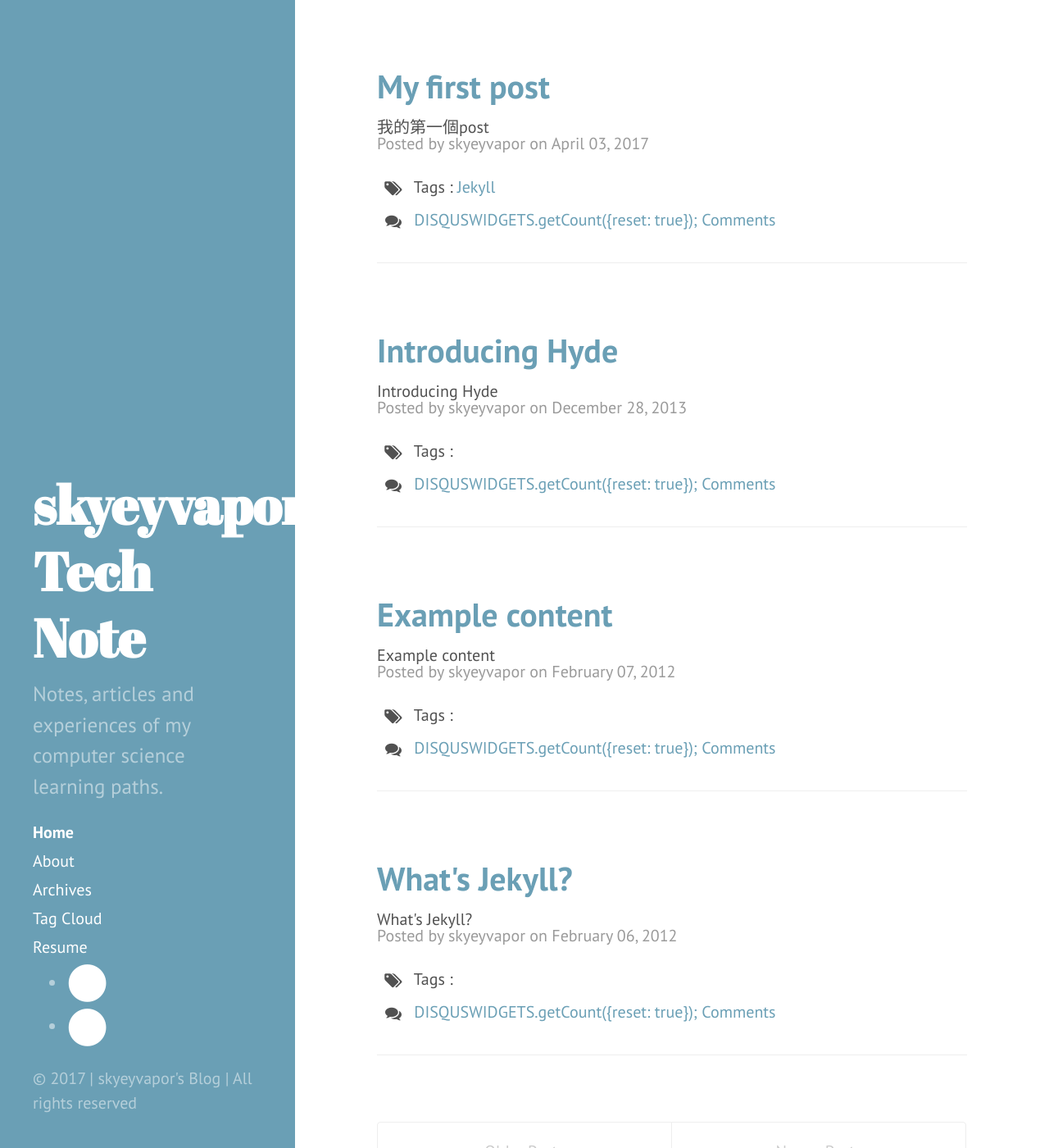
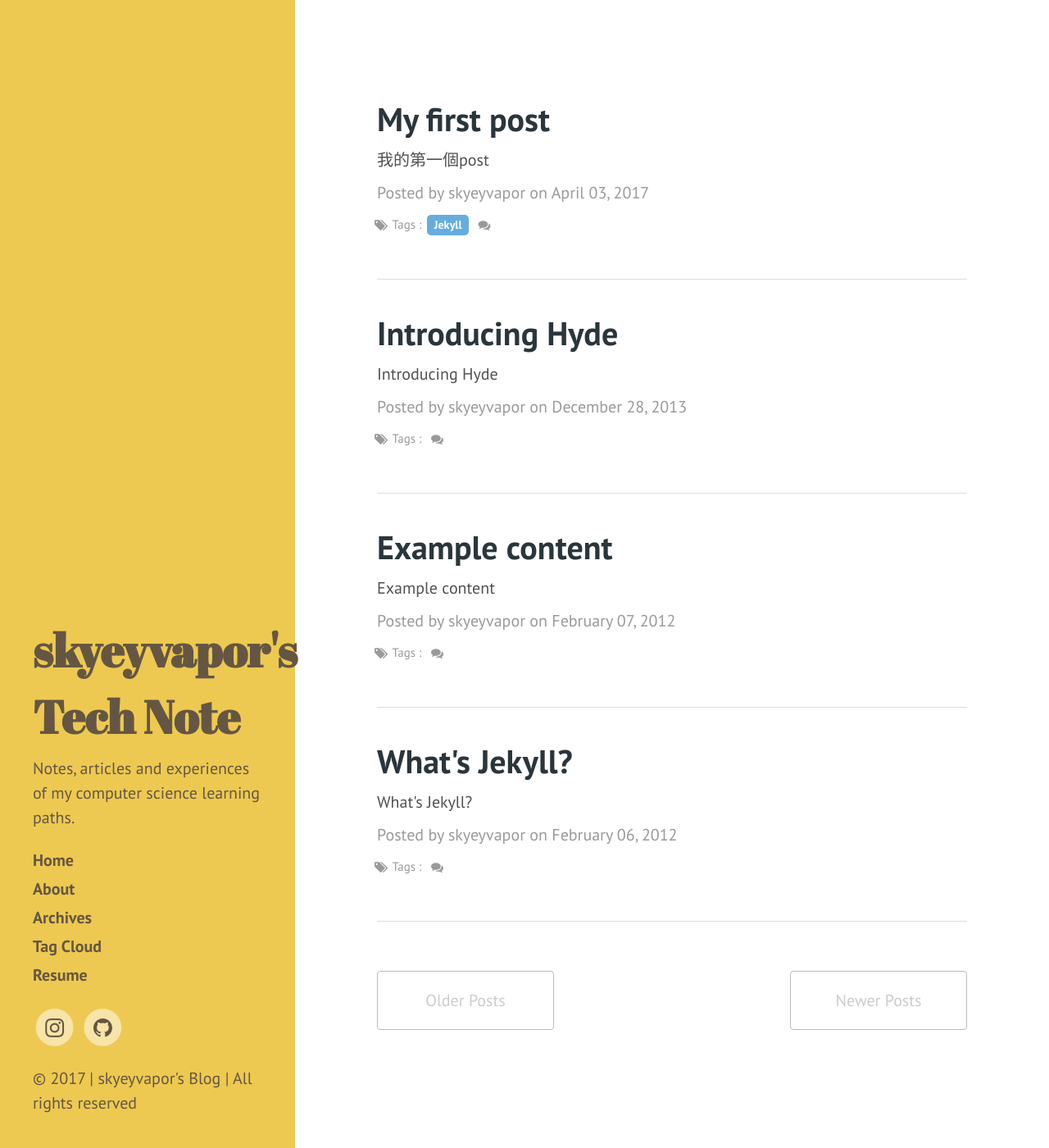
Before and after one commit to skyeyvapor/skyeyvapor.github.io, a Jekyll site: the page built from index.html, in a window 1280 px wide and 1400 px high. Shown: the whole window at 82% size. Built offline with Jekyll 4.4.1, drawn with Linux system fonts in a browser that asks for light colours; some web fonts are replaced; the list of posts is cut into pages by our own code; comment, search, counter and statistics services are not loaded.

Commit message:
Added google_analytics.html in default.html

```diff
--- a/_layouts/default.html
+++ b/_layouts/default.html
@@ -4,15 +4,15 @@
   {% include head.html %}
 
 
-  <body class="theme-base-0d">
+  <body class="theme-base-chocolate">
 
-    {% include sidebar.html %}
+    {% include navbar.html %} {% include sidebar.html %}
 
     <div class="content container">
       {{ content }}
 
     </div>
-
+    {% include google_analytics.html %}
 
   </body>
 
--- a/index.html
+++ b/index.html
@@ -2,8 +2,10 @@
 layout: default
 title: Home
 ---
+<!-- count.js -->
 <script id="dsq-count-scr" src="//skyeyvapor.disqus.com/count.js" async></script>
 <div class="posts">
+
   {% for post in paginator.posts %}
   <div class="post">
     <h1 class="post-title">
@@ -12,11 +14,14 @@
       </a>
     </h1>
 
+    <!-- Excerpt -->
+    {% if post.excerpt %}
+        <p class="post-excerpt">
+            {{ post.excerpt }}
+        </p>
+    {% endif %}
 
-
-    {{ post.excerpt }}
-
-    </br>
+    <!-- Tags and comments count -->
     <div class="post-info">
       <span class="post-date">Posted by {{ post.author }} on {{ post.date | date: '%B %d, %Y' }}</span>
 
@@ -38,11 +43,10 @@
           <i class="fa fa-comments fa-stack-1x">
           </i>
         </span>
-        <a href="http://skyeyvapor.github.io{{ post.url }}#disqus_thread" data-disqus-identifier="{{ post.url }}">DISQUSWIDGETS.getCount({reset: true}); Comments</a>
+        <a href="http://skyeyvapor.github.io{{ post.url }}#disqus_thread" data-disqus-identifier="{{ post.url }}"></a>
       </div>
     </div>
 
-    <hr>
   </div>
   {% endfor %}
 </div>
```
Also changed, not shown: public/css/fonts/AbrilFatface-Regular.otf (added).
